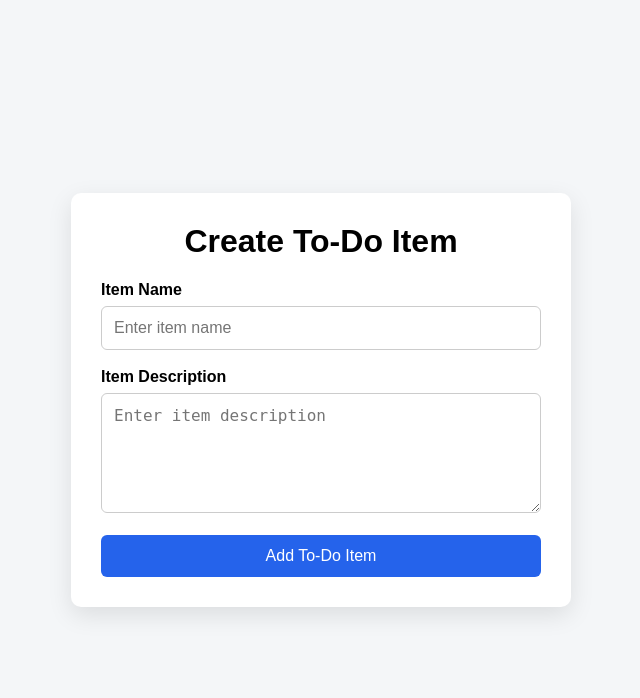
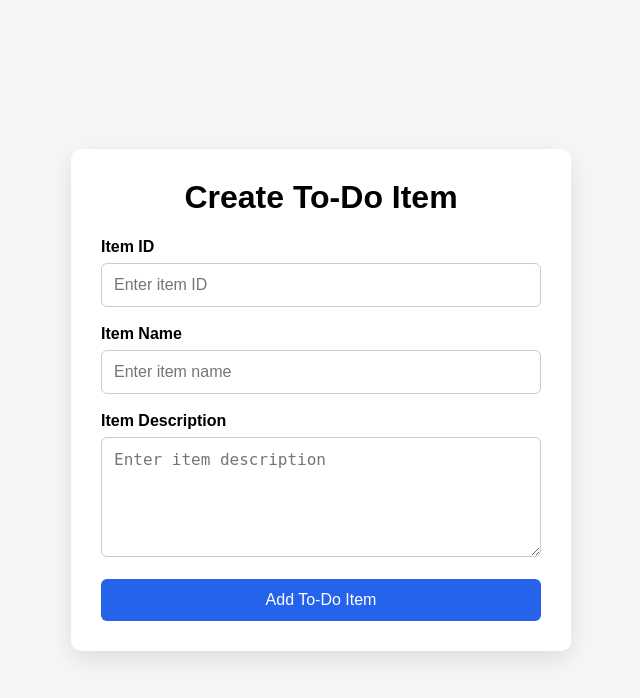
Before and after one commit to surajrameshkulal-ship-it/flask-project, a Flask app: page /todo in a window 1280 px wide. Shown: the top 698 px of the page, without its empty margins (319-959 px from the left). Run offline with Flask 3, Linux system fonts and the light colour scheme.

Commit message:
Recommit To-Do form with Item ID field

```diff
--- a/templates/todo.html
+++ b/templates/todo.html
@@ -112,7 +112,20 @@
         {% endif %}
 
         <form action="/submittodoitem" method="POST">
+
             <div class="form-group">
+                <label for="itemId">Item ID</label>
+                <input
+                    type="text"
+                    id="itemId"
+                    name="itemId"
+                    placeholder="Enter item ID"
+                    required
+                >
+            </div>
+
+            <div class="form-group">
+
                 <label for="itemName">Item Name</label>
 
                 <input
```
